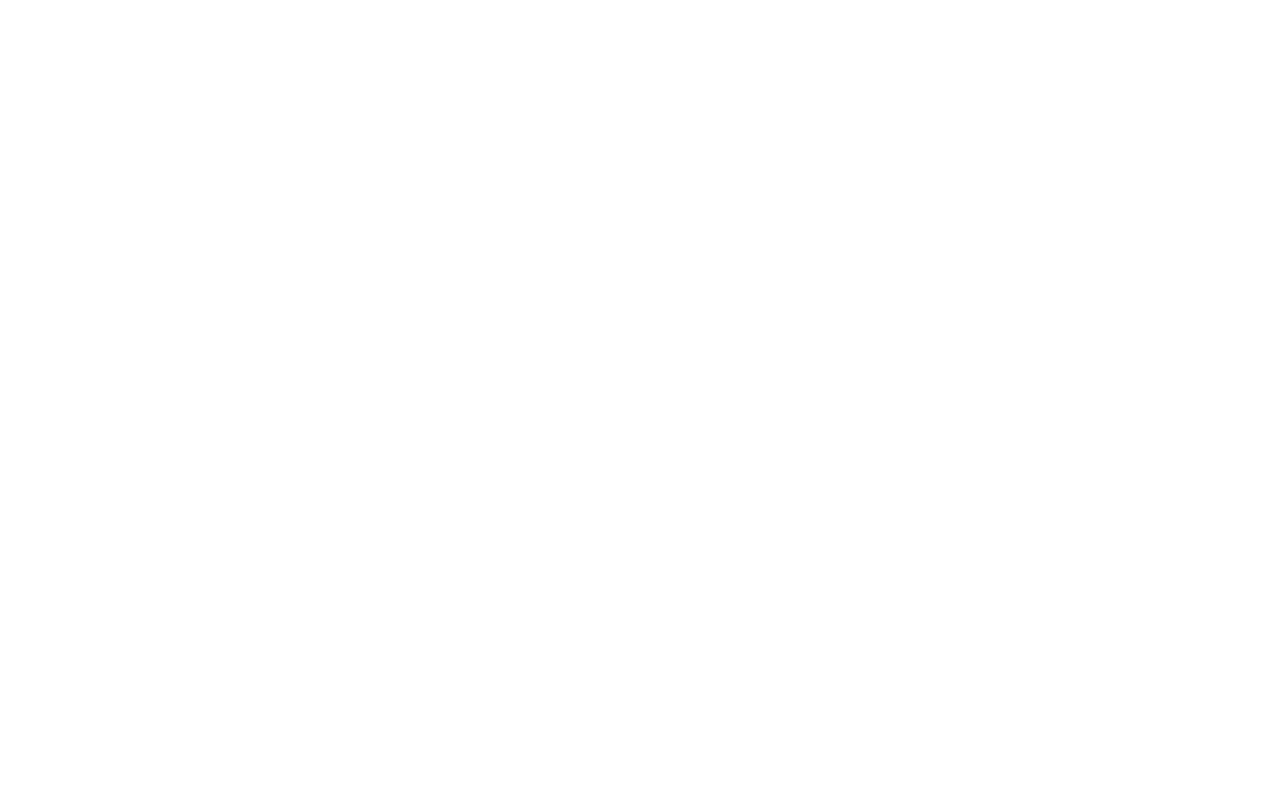
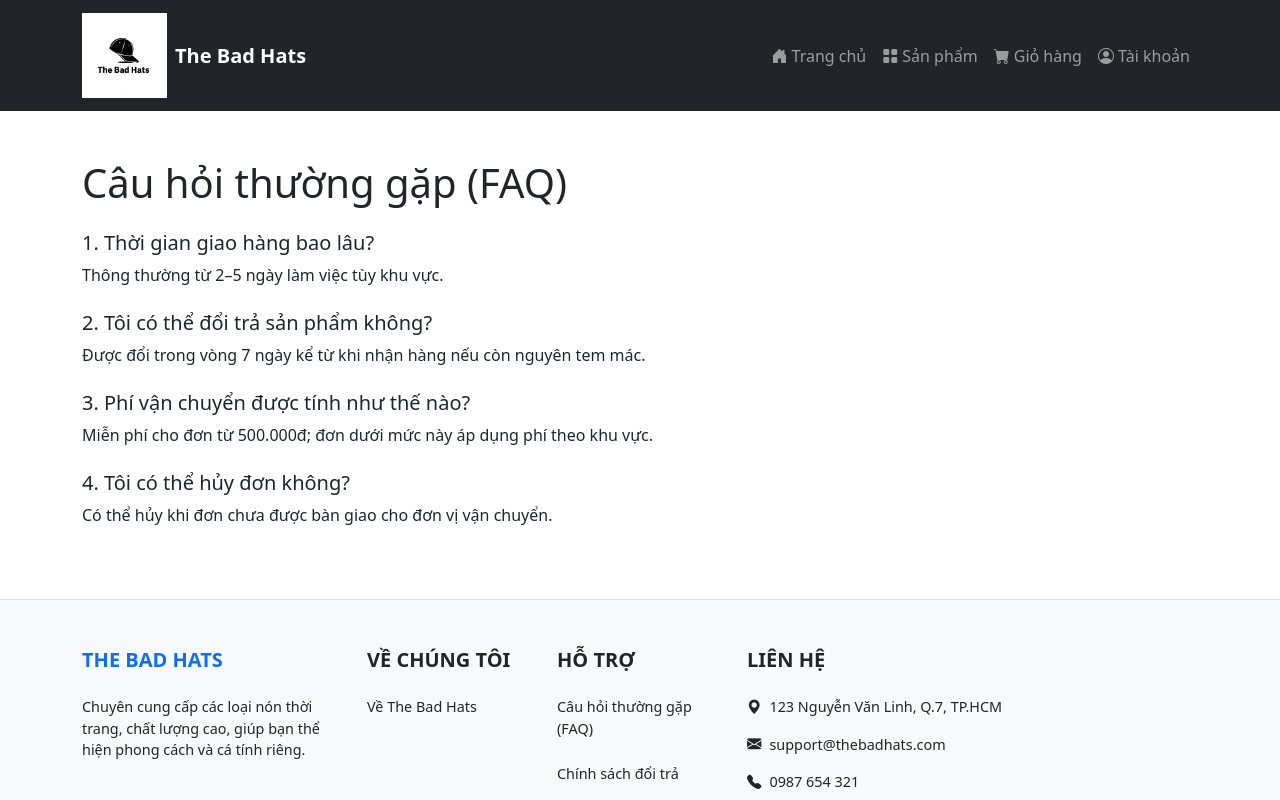
Before and after one commit to ngainhau1/the-bad-hats-react, a React (Create React App) app: page /faq in a window 1280 px wide. Before the commit this address had no page. Shown: the top 800 px of the page. Built offline with nearby package versions, Linux system fonts and the light colour scheme.

Commit message:
them faq, policy, shippingPage

```diff
--- a/src/App.tsx
+++ b/src/App.tsx
@@ -15,6 +15,10 @@
 import OrderSuccessPage from './pages/OrderSuccessPage';
 import ProtectedRoute from './components/ProtectedRoute';
 import AdminOrdersPage from './pages/AdminOrdersPage';
+import AboutPage from './pages/AboutPage';
+import FaqPage from './pages/FaqPage';
+import PolicyPage from './pages/PolicyPage';
+import ShippingPage from './pages/ShippingPage';
 
 function App() {
   return (
@@ -43,6 +47,10 @@
             <Route path="order-success" element={<OrderSuccessPage />} />
             <Route path="account" element={<AccountPage />} />
             <Route path="register" element={<RegisterPage />} />
+            <Route path="about" element={<AboutPage />} />
+            <Route path="faq" element={<FaqPage />} />
+            <Route path="policy" element={<PolicyPage />} />
+            <Route path="shipping" element={<ShippingPage />} />
 
             {/* Admin Protected Routes */}
             <Route element={<ProtectedRoute />}>
--- a/src/components/footer.tsx
+++ b/src/components/footer.tsx
@@ -18,8 +18,6 @@
           <div className="col-lg-2 col-md-3 col-6 mb-4">
             <h5 className="text-uppercase mb-4 fw-bold">Về chúng tôi</h5>
             <p><Link to="/about" className="footer-link">Về The Bad Hats</Link></p>
-            <p><Link to="/stores" className="footer-link">Hệ thống cửa hàng</Link></p>
-            <p><Link to="/blog" className="footer-link">Tin tức</Link></p>
           </div>
 
           {/* Cột 3: Hỗ trợ - Chiếm 1 cột trên mobile */}
--- /dev/null
+++ b/src/pages/AboutPage.tsx
@@ -0,0 +1,18 @@
+const AboutPage = () => {
+  return (
+    <div className="container py-5">
+      <h1 className="mb-3">Về The Bad Hats</h1>
+      <p>
+        The Bad Hats là thương hiệu nón thời trang hướng đến sự tối giản, chất lượng
+        và cá tính. Chúng tôi chọn lọc chất liệu, chú trọng từng đường kim mũi chỉ
+        để mang đến trải nghiệm tốt nhất cho bạn.
+      </p>
+      <p>
+        Sứ mệnh của chúng tôi là giúp bạn thể hiện phong cách riêng qua những chiếc
+        nón vừa vặn, bền bỉ và linh hoạt cho nhiều hoàn cảnh sử dụng.
+      </p>
+    </div>
+  );
+};
+
+export default AboutPage;
--- /dev/null
+++ b/src/pages/FaqPage.tsx
@@ -0,0 +1,29 @@
+const FaqPage = () => {
+  return (
+    <div className="container py-5">
+      <h1 className="mb-4">Câu hỏi thường gặp (FAQ)</h1>
+
+      <div className="mb-4">
+        <h5 className="mb-2">1. Thời gian giao hàng bao lâu?</h5>
+        <p>Thông thường từ 2–5 ngày làm việc tùy khu vực.</p>
+      </div>
+
+      <div className="mb-4">
+        <h5 className="mb-2">2. Tôi có thể đổi trả sản phẩm không?</h5>
+        <p>Được đổi trong vòng 7 ngày kể từ khi nhận hàng nếu còn nguyên tem mác.</p>
+      </div>
+
+      <div className="mb-4">
+        <h5 className="mb-2">3. Phí vận chuyển được tính như thế nào?</h5>
+        <p>Miễn phí cho đơn từ 500.000đ; đơn dưới mức này áp dụng phí theo khu vực.</p>
+      </div>
+
+      <div className="mb-4">
+        <h5 className="mb-2">4. Tôi có thể hủy đơn không?</h5>
+        <p>Có thể hủy khi đơn chưa được bàn giao cho đơn vị vận chuyển.</p>
+      </div>
+    </div>
+  );
+};
+
+export default FaqPage;
--- /dev/null
+++ b/src/pages/PolicyPage.tsx
@@ -0,0 +1,16 @@
+const PolicyPage = () => {
+  return (
+    <div className="container py-5">
+      <h1 className="mb-3">Chính sách đổi trả</h1>
+      <ul>
+        <li>Đổi hàng trong 7 ngày kể từ khi nhận.</li>
+        <li>Sản phẩm còn nguyên tem mác, chưa qua sử dụng.</li>
+        <li>Một lần đổi cho mỗi đơn hàng; hỗ trợ bù chênh lệch nếu có.</li>
+        <li>Hoàn tiền theo phương thức thanh toán ban đầu (nếu đủ điều kiện).</li>
+      </ul>
+      <p className="text-muted mt-3">Lưu ý: Không áp dụng cho sản phẩm khuyến mãi đặc biệt.</p>
+    </div>
+  );
+};
+
+export default PolicyPage;
--- /dev/null
+++ b/src/pages/ShippingPage.tsx
@@ -0,0 +1,16 @@
+const ShippingPage = () => {
+  return (
+    <div className="container py-5">
+      <h1 className="mb-3">Thông tin giao hàng</h1>
+      <ul>
+        <li>Thời gian: 2–5 ngày làm việc tùy khu vực.</li>
+        <li>Miễn phí: Đơn hàng từ 500.000đ trở lên.</li>
+        <li>Phí tiêu chuẩn: Từ 25.000đ đối với nội thành, 35.000đ ngoại tỉnh.</li>
+        <li>Đơn đặt sau 16:00 sẽ xử lý vào ngày làm việc kế tiếp.</li>
+      </ul>
+      <p className="text-muted mt-3">Chúng tôi sẽ cung cấp mã theo dõi khi đơn được gửi đi.</p>
+    </div>
+  );
+};
+
+export default ShippingPage;
```
